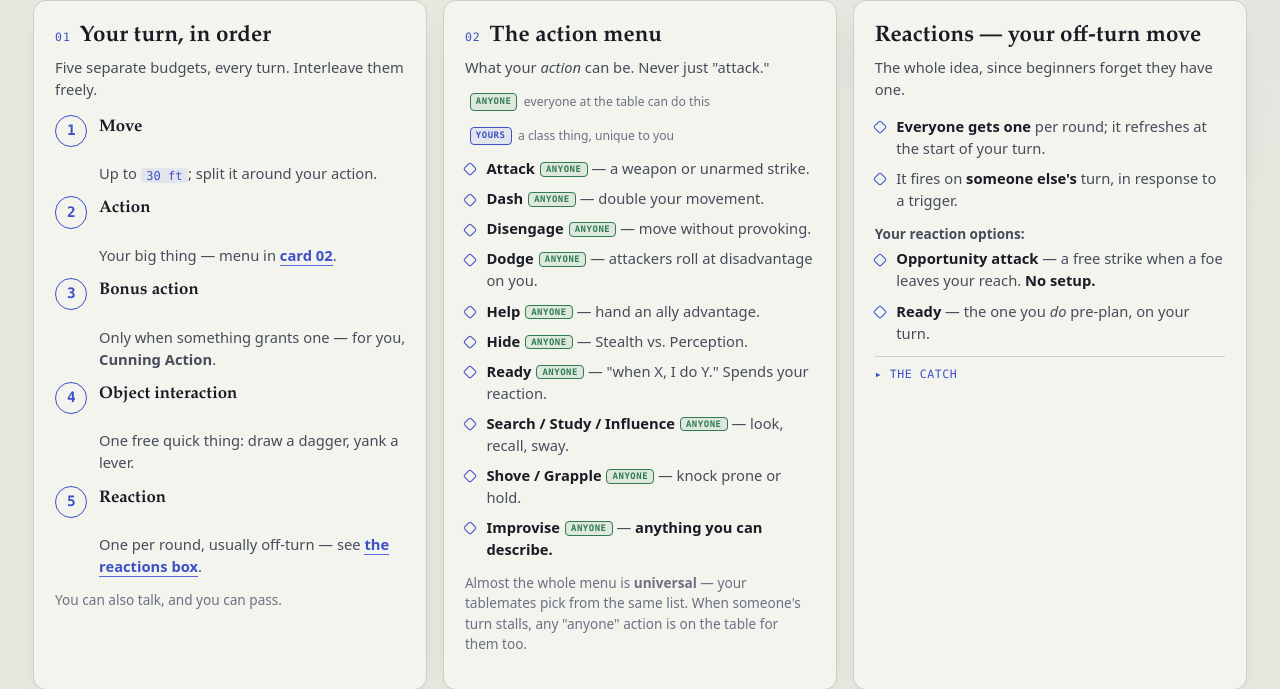
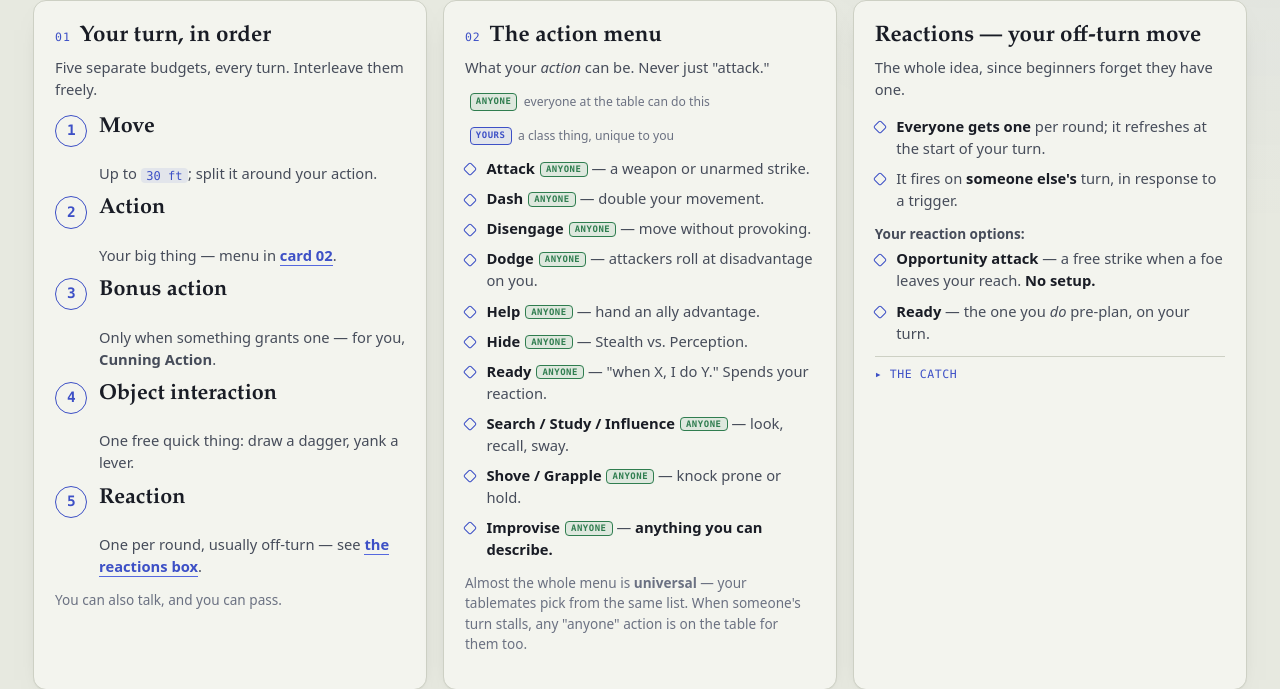
Before and after one commit to tohuw/eddic, a Python web app: template modules/companion/templates/learners-codex.skeleton.html in a window 1280 px wide; the page is wider, and only the part inside the window is pictured. Shown: the part 393-1082 px from the top of that part. Run offline with Jinja, Linux system fonts and the light colour scheme; the template is opened without the code that fills it, so the values that code supplies are empty.

Commit message:
companion: enlarge codex turn-step headers
Co-Authored-By: Claude Opus 4.8 (1M context) <noreply@anthropic.com>

```diff
--- a/modules/companion/templates/learners-codex.skeleton.html
+++ b/modules/companion/templates/learners-codex.skeleton.html
@@ -87,7 +87,7 @@
   ol.steps{list-style:none;counter-reset:s;margin:0;padding:0;display:flex;flex-direction:column;gap:.75rem}
   ol.steps li{counter-increment:s;display:grid;grid-template-columns:1.9rem 1fr;gap:.85rem}
   ol.steps li::before{content:counter(s);font-family:var(--mono);font-weight:650;font-size:.9rem;color:var(--accent);width:1.9rem;height:1.9rem;display:grid;place-items:center;border:1.5px solid var(--accent);border-radius:50%;align-self:start}
-  ol.steps .term{grid-column:2;font-family:var(--display);font-size:1.05rem;font-weight:600}
+  ol.steps .term{grid-column:2;font-family:var(--display);font-size:1.35rem;font-weight:600;line-height:1.15}
   ol.steps .def{grid-column:2;color:var(--ink-soft);font-size:.92rem;display:block;margin-top:.1rem}
   ul.tick{list-style:none;margin:0;padding:0;display:flex;flex-direction:column;gap:.5rem}
   ul.tick li{position:relative;padding-left:1.35rem;font-size:.92rem;color:var(--ink-soft)}
```
